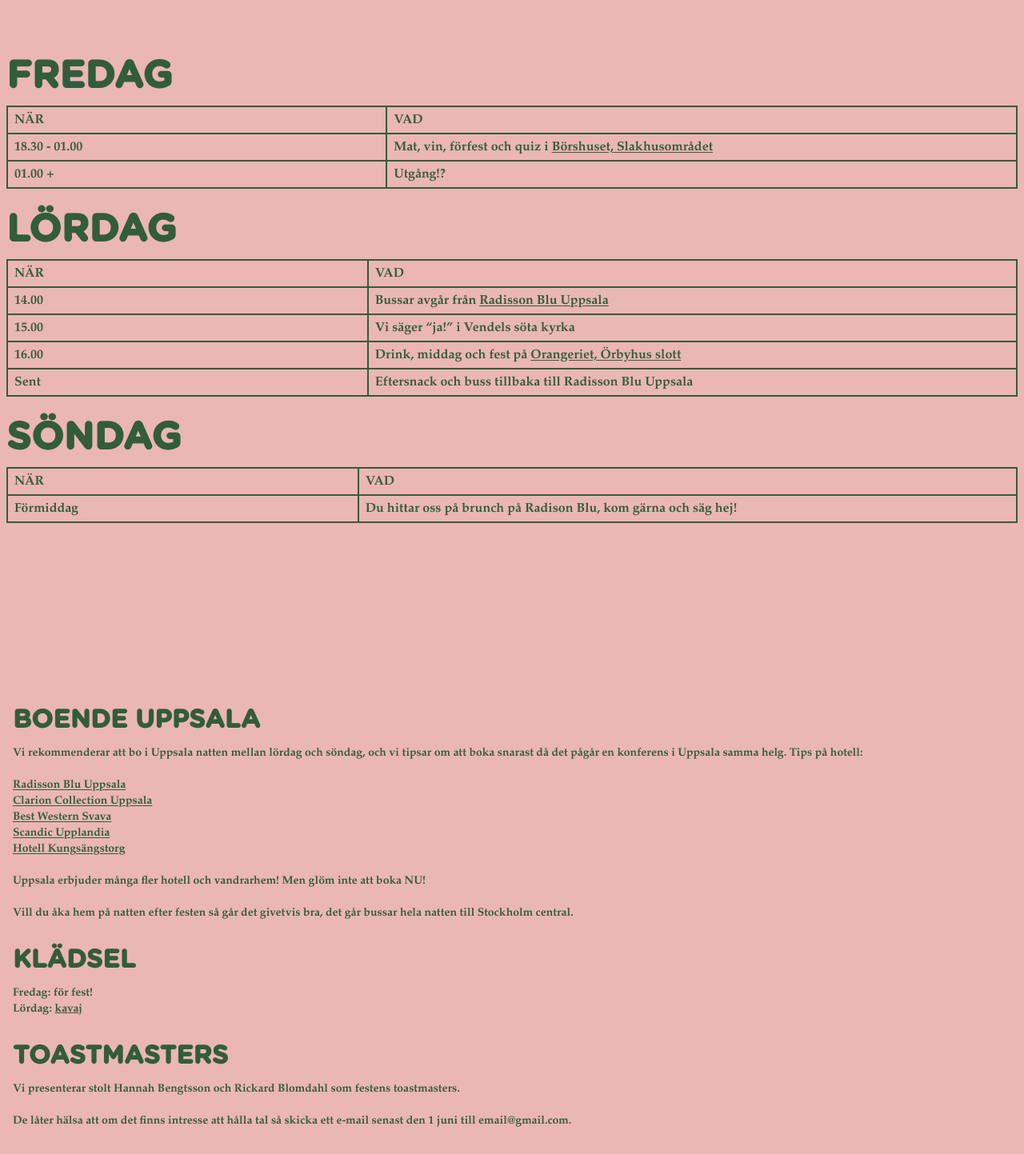
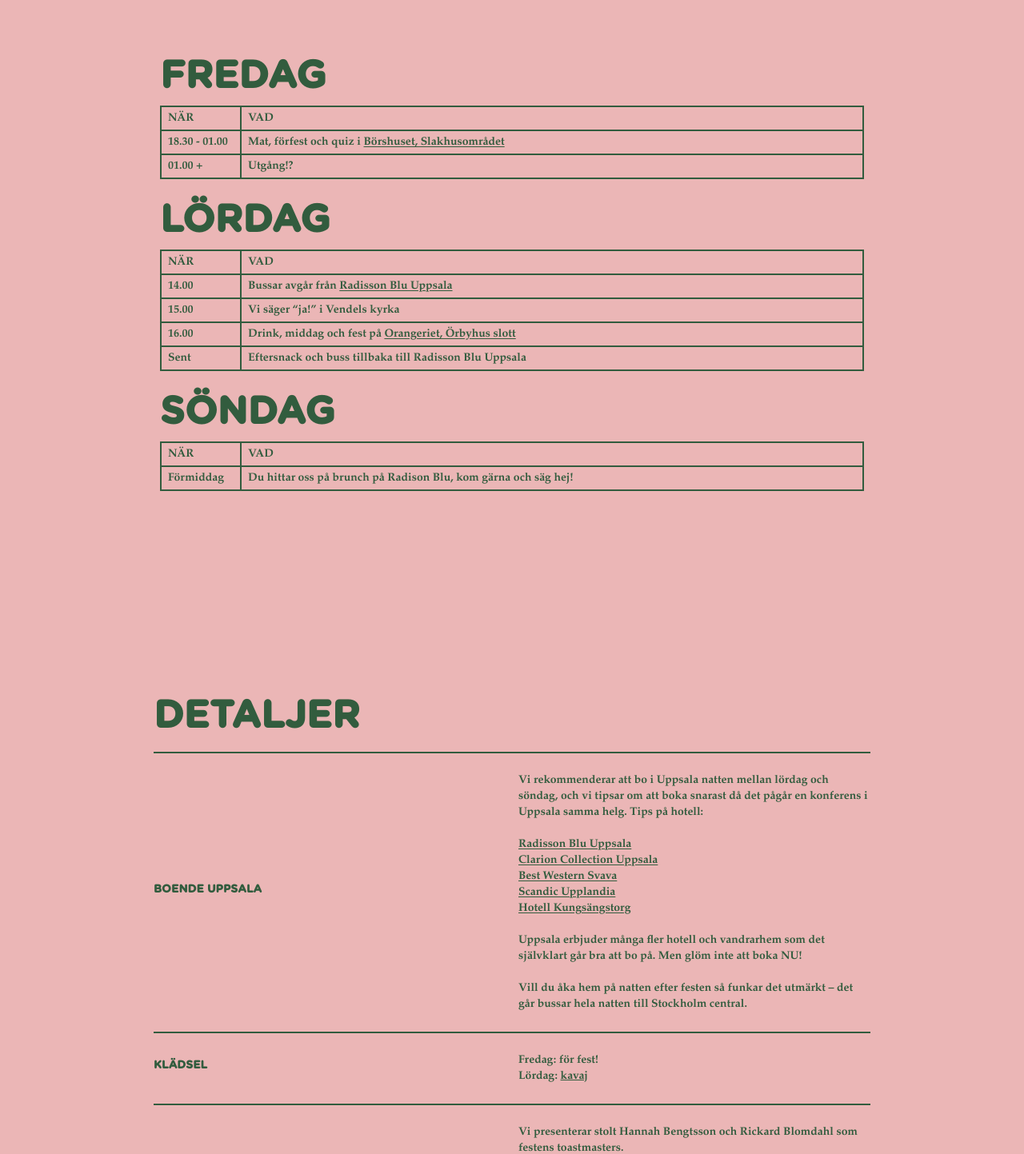
Before and after one commit to agshu/agnesochmartin, a React (Create React App) app: page / in a window 1280 px wide. Shown: the part 740-2183 px from the top of the page at 80% size. Built offline with nearby package versions, Linux system fonts and the light colour scheme.

Commit message:
added styling

```diff
--- a/src/App.js
+++ b/src/App.js
@@ -8,7 +8,7 @@ import { InfoPage } from "./components/InfoPage";
 
 function App() {
   return (
-    <div>
+    <div className="flex flex-col items-center">
       <Element name="startpage">
         <Startpage />
       </Element>
@@ -21,6 +21,7 @@ function App() {
       <Element name="rsvp">
         <RSVP />
       </Element>
+      <div className="text-[3rem] uppercase py-10 font-bold">Puss & kram!</div>
     </div>
   );
 }
--- a/src/assets/eventDetails.js
+++ b/src/assets/eventDetails.js
@@ -53,10 +53,10 @@ export const EventDetails = [
           Hotell Kungsängstorg
         </a>
         <br /> <br />
-        Uppsala erbjuder många fler hotell och vandrarhem! Men glöm inte att
-        boka NU!
+        Uppsala erbjuder många fler hotell och vandrarhem som det självklart går
+        bra att bo på. Men glöm inte att boka NU!
         <br /> <br />
-        Vill du åka hem på natten efter festen så går det givetvis bra, det går
+        Vill du åka hem på natten efter festen så funkar det utmärkt – det går
         bussar hela natten till Stockholm central.
       </span>
     ),
--- a/src/assets/scheduleDetails.js
+++ b/src/assets/scheduleDetails.js
@@ -5,7 +5,7 @@ export const ScheduleDetails = [
       {
         time: "18.30 - 01.00",
         description:
-          "Mat, vin, förfest och quiz i <a href='https://ahouse.se/borshuset/' target='_blank'>Börshuset, Slakhusområdet</a>",
+          "Mat, förfest och quiz i <a href='https://ahouse.se/borshuset/' target='_blank'>Börshuset, Slakhusområdet</a>",
       },
       {
         time: "01.00 +",
@@ -21,7 +21,7 @@ export const ScheduleDetails = [
         description:
           "Bussar avgår från <a href='https://www.radissonhotels.com/sv-se/hotell/radisson-blu-uppsala' target='_blank'>Radisson Blu Uppsala</a>",
       },
-      { time: "15.00", description: "Vi säger “ja!” i Vendels söta kyrka" },
+      { time: "15.00", description: "Vi säger “ja!” i Vendels kyrka" },
       {
         time: "16.00",
         description:
--- a/src/components/InfoPage.jsx
+++ b/src/components/InfoPage.jsx
@@ -3,16 +3,23 @@ import { EventDetails } from "../assets/eventDetails";
 
 export const InfoPage = () => {
   return (
-    <div className="p-4 h-[100dhv]">
+    <div className="p-2 lg:p-0 h-[120dvh] lg:h-[110dvh] w-[100dvw] lg:w-[70dvw]">
+      <h2 className="text-[3rem] font-bold uppercase mb-2">Detaljer</h2>
       {EventDetails.map((event, index) => (
-        <div key={index} className="mb-6">
+        <div
+          key={index}
+          className="py-6 border border-0 border-t-2 border-green lg:grid lg:grid-cols-2 lg:gap-4 lg:items-center "
+        >
           <h2
             data-aos="fade-up"
-            className="text-[2rem] font-bold uppercase mb-2"
+            className="text-xs lg:text-sm font-bold uppercase mb-2"
           >
             {event.title}
           </h2>
-          <div data-aos="fade-up" className="text-sm font-[Garamond] font-bold">
+          <div
+            data-aos="fade-up"
+            className="text-xs lg:text-sm font-[Garamond] font-bold"
+          >
             {event.content}
           </div>
         </div>
--- a/src/components/RSVP.jsx
+++ b/src/components/RSVP.jsx
@@ -33,7 +33,7 @@ const CheckboxGroup = ({ question, name, options }) => (
 
 export const RSVP = () => {
   return (
-    <div className="flex flex-col h-[100vh] justify-center p-2 my-[60px]">
+    <div className="flex flex-col h-[100vh] justify-center p-2 mb-4 w-[100dvw] lg:w-[70dvw]">
       <h1
         data-aos="fade-up"
         className="text-[3rem] uppercase text-left leading-none font-bold mb-4"
--- a/src/components/Schedule.jsx
+++ b/src/components/Schedule.jsx
@@ -11,7 +11,7 @@ const Schedule = ({ entries }) => {
           </h3>
           <div
             data-aos="fade-up"
-            className="grid grid-cols-[auto_auto] font-[Garamond] border-[0.5px] border-green"
+            className="grid grid-cols-[80px_auto] lg:grid-cols-[100px_auto] font-[Garamond] border-[0.5px] border-green text-xs lg:text-sm "
           >
             <div className="uppercase font-bold border-[0.5px] border-green px-2 py-1">
               När
@@ -41,7 +41,7 @@ export default Schedule;
 
 export const SchedulePage = () => {
   return (
-    <div className="px-2 font-bold">
+    <div className="px-2 font-bold w-[100dvw] lg:w-[70dvw]">
       <Schedule entries={ScheduleDetails} />
     </div>
   );
```
Also changed, not shown: src/components/Startpage.jsx (+1 -22 lines).
